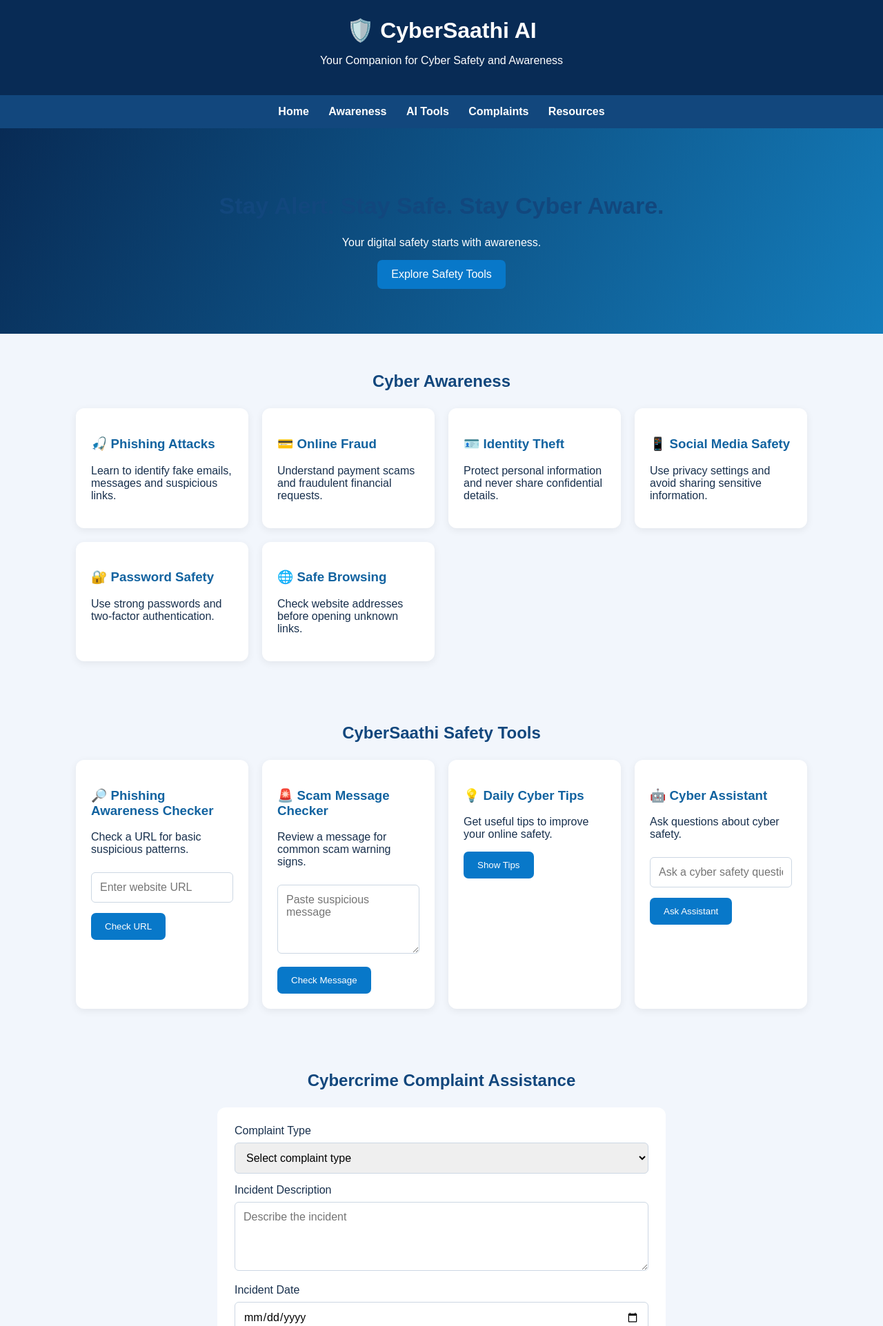
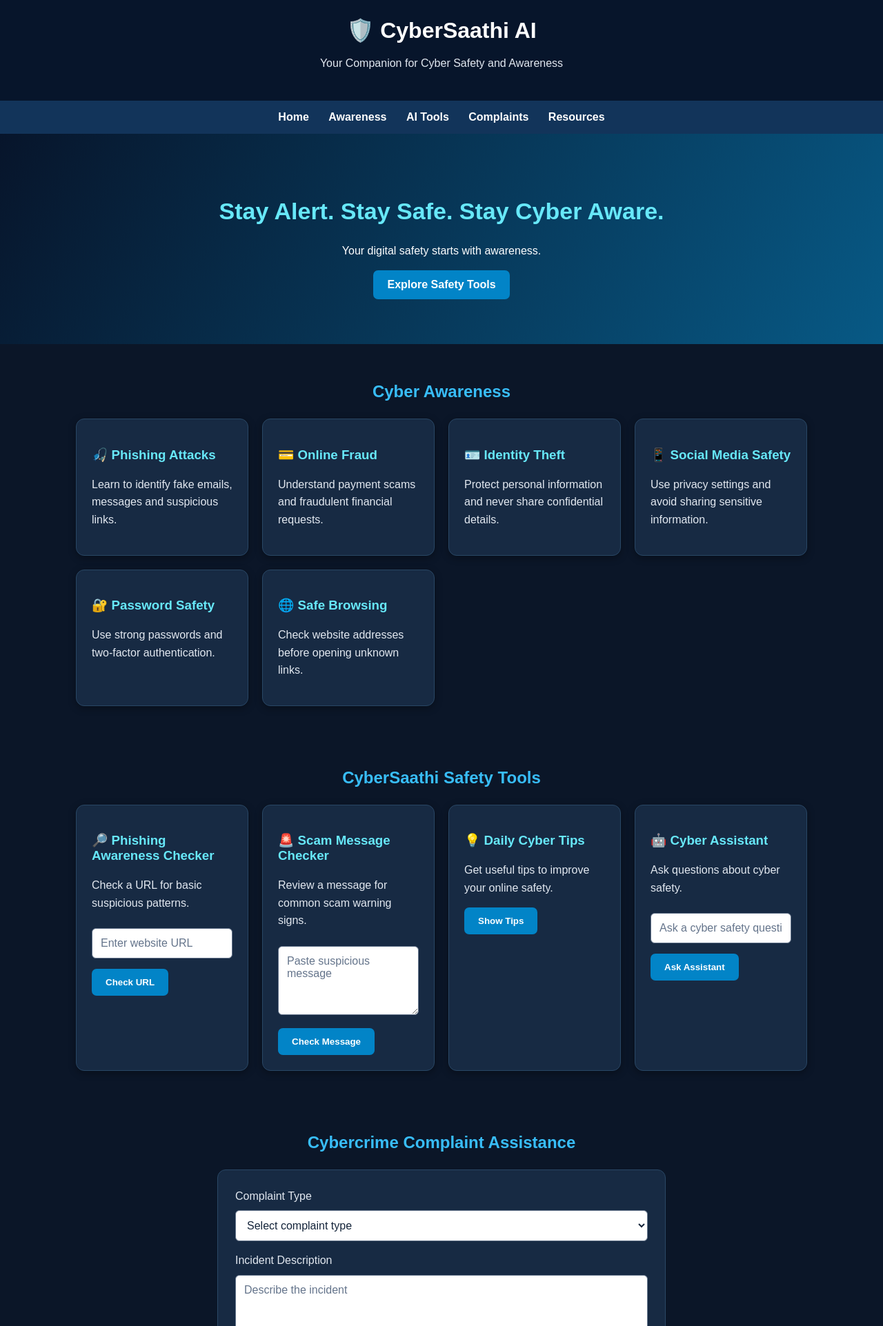
Before and after one commit to pramithareddy2345-arch/cybersaathi-AI, a Flask app: page / in a window 1280 px wide. Shown: the top 1923 px of the page at 69% size. Run offline with Flask 3, Linux system fonts and the light colour scheme.

Commit message:
Revamp index.html styles for improved design

```diff
--- a/templates/index.html
+++ b/templates/index.html
@@ -5,27 +5,201 @@
 <meta name="viewport" content="width=device-width, initial-scale=1.0">
 <title>CyberSaathi AI | Cyber Safety Platform</title>
 <style>
-*{box-sizing:border-box}
-body{margin:0;font-family:Arial,sans-serif;background:#f2f6fc;color:#18304d}
-header{background:#082b55;color:white;text-align:center;padding:25px}
-header h1{margin:0;font-size:32px}
-nav{background:#12477d;padding:15px;text-align:center}
-nav a{color:white;text-decoration:none;margin:0 12px;font-weight:bold}
-.hero{background:linear-gradient(120deg,#082b55,#147dbb);color:white;text-align:center;padding:65px 20px}
-.hero h2{font-size:34px}
-.container{max-width:1100px;margin:auto;padding:35px 20px}
-h2{text-align:center;color:#12477d;margin-bottom:25px}
-.grid{display:grid;grid-template-columns:repeat(auto-fit,minmax(230px,1fr));gap:20px}
-.card{background:white;padding:22px;border-radius:12px;box-shadow:0 3px 12px #0001}
-.card h3{color:#1263a0}
-input,select,textarea{width:100%;padding:12px;margin:8px 0 15px;border:1px solid #ccd7e3;border-radius:6px;font:inherit}
-textarea{min-height:100px}
-button,.btn{display:inline-block;background:#0878c9;color:white;border:0;padding:12px 20px;border-radius:7px;text-decoration:none;cursor:pointer}
-button:hover,.btn:hover{background:#075b99}
-.result{background:#e6f5ff;padding:14px;border-radius:8px;margin-top:12px;white-space:pre-wrap;overflow-wrap:anywhere}
-form{background:white;padding:25px;border-radius:12px;max-width:650px;margin:auto}
-.notice{background:#fff4d9;padding:15px;border-left:4px solid #e5a000;margin-top:20px}
-footer{background:#082b55;color:white;text-align:center;padding:22px}
+* {
+    box-sizing: border-box;
+}
+
+body {
+    margin: 0;
+    font-family: Arial, sans-serif;
+    background: #0b1628;
+    color: #f1f5f9;
+}
+
+header {
+    background: #07152b;
+    color: #ffffff;
+    text-align: center;
+    padding: 25px;
+}
+
+header h1 {
+    margin: 0;
+    font-size: 32px;
+    color: #ffffff;
+}
+
+nav {
+    background: #12345a;
+    padding: 15px;
+    text-align: center;
+}
+
+nav a {
+    color: #ffffff;
+    text-decoration: none;
+    margin: 0 12px;
+    font-weight: bold;
+}
+
+nav a:hover {
+    color: #38d9ff;
+}
+
+.hero {
+    background: linear-gradient(120deg, #07152b, #075985);
+    color: #ffffff;
+    text-align: center;
+    padding: 65px 20px;
+}
+
+.hero h2 {
+    font-size: 34px;
+    color: #67e8f9;
+}
+
+.hero p {
+    color: #ffffff;
+}
+
+.container {
+    max-width: 1100px;
+    margin: auto;
+    padding: 35px 20px;
+}
+
+h2 {
+    text-align: center;
+    color: #38bdf8;
+    margin-bottom: 25px;
+}
+
+h3 {
+    color: #38bdf8;
+}
+
+p, label, li {
+    color: #e2e8f0;
+    line-height: 1.6;
+}
+
+.grid {
+    display: grid;
+    grid-template-columns: repeat(auto-fit, minmax(230px, 1fr));
+    gap: 20px;
+}
+
+.card {
+    background: #172a43;
+    color: #f1f5f9;
+    padding: 22px;
+    border-radius: 12px;
+    border: 1px solid #294765;
+    box-shadow: 0 3px 12px #0005;
+}
+
+.card h3 {
+    color: #67e8f9;
+}
+
+input, select, textarea {
+    width: 100%;
+    padding: 12px;
+    margin: 8px 0 15px;
+    border: 1px solid #64748b;
+    border-radius: 6px;
+    font: inherit;
+    background: #ffffff;
+    color: #14243a;
+}
+
+input::placeholder,
+textarea::placeholder {
+    color: #64748b;
+}
+
+input:focus, select:focus, textarea:focus {
+    outline: 2px solid #38bdf8;
+}
+
+textarea {
+    min-height: 100px;
+}
+
+button, .btn {
+    display: inline-block;
+    background: #0284c7;
+    color: #ffffff;
+    border: 0;
+    padding: 12px 20px;
+    border-radius: 7px;
+    text-decoration: none;
+    cursor: pointer;
+    font-weight: bold;
+}
+
+button:hover, .btn:hover {
+    background: #0369a1;
+}
+
+.result {
+    background: #123b59;
+    color: #ffffff;
+    padding: 14px;
+    border-radius: 8px;
+    margin-top: 12px;
+    white-space: pre-wrap;
+    overflow-wrap: anywhere;
+    border: 1px solid #38bdf8;
+}
+
+form {
+    background: #172a43;
+    color: #ffffff;
+    padding: 25px;
+    border-radius: 12px;
+    max-width: 650px;
+    margin: auto;
+    border: 1px solid #294765;
+}
+
+.notice {
+    background: #493719;
+    color: #fff4d6;
+    padding: 15px;
+    border-left: 4px solid #fbbf24;
+    margin-top: 20px;
+}
+
+footer {
+    background: #07152b;
+    color: #ffffff;
+    text-align: center;
+    padding: 22px;
+}
+
+footer p {
+    color: #ffffff;
+}
+
+a {
+    color: #38bdf8;
+}
+
+@media (max-width: 600px) {
+    header h1 {
+        font-size: 25px;
+    }
+
+    .hero h2 {
+        font-size: 27px;
+    }
+
+    nav a {
+        display: inline-block;
+        margin: 6px;
+    }
+}
 </style>
 </head>
 <body>
```
